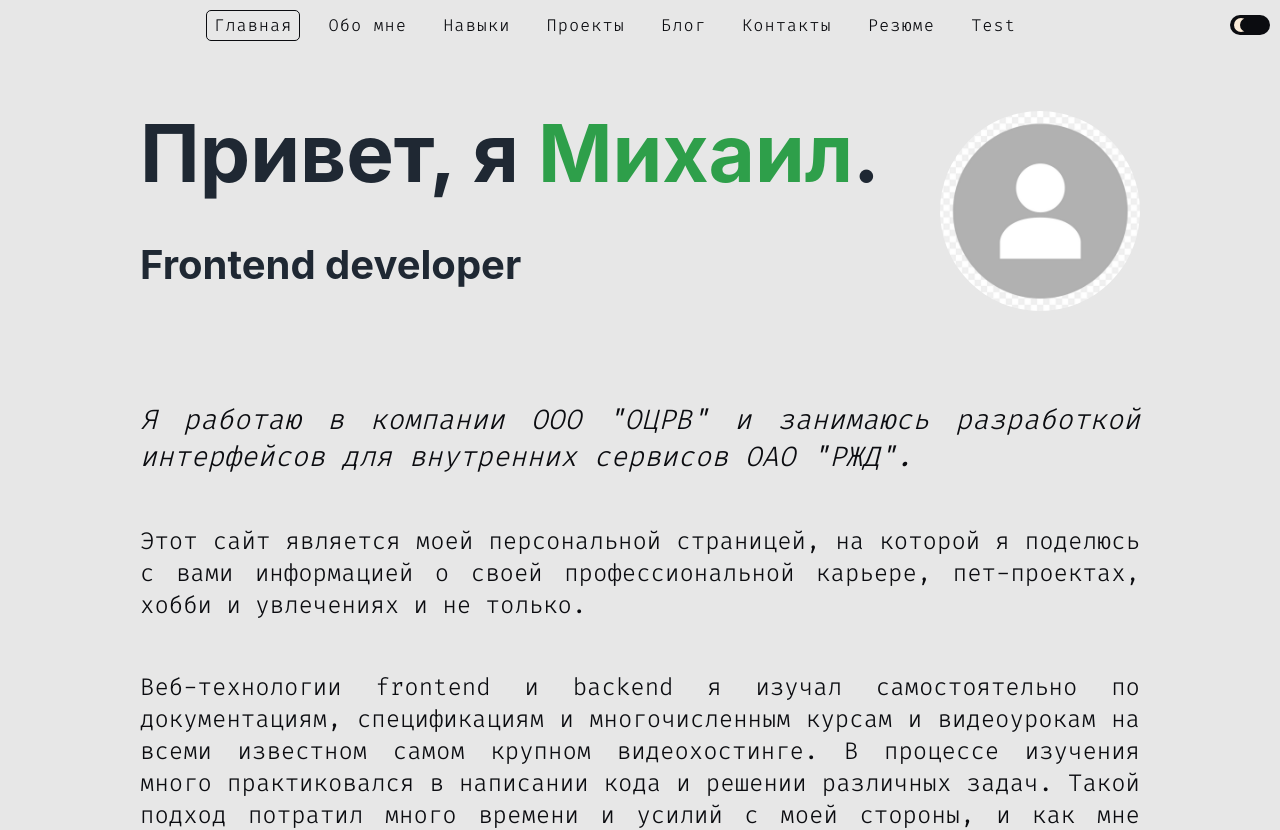
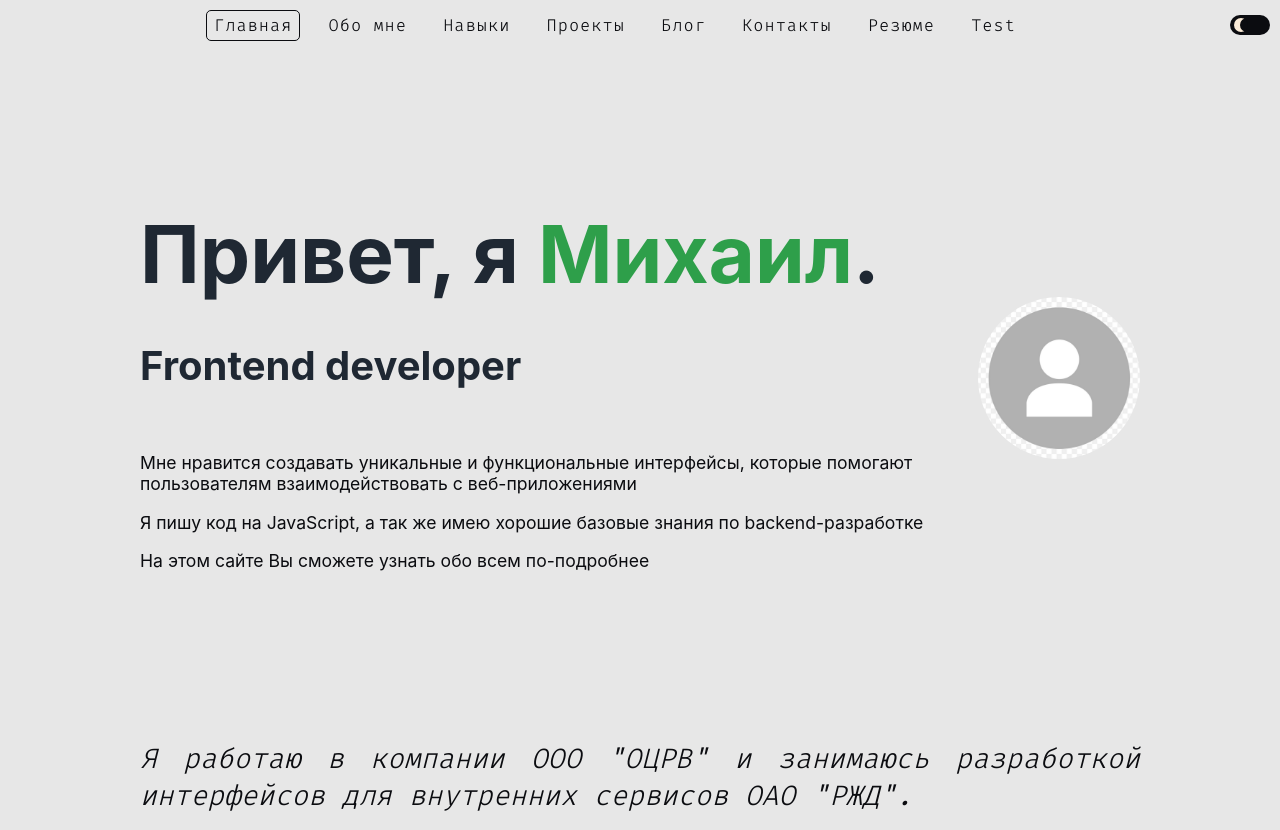
Before and after one commit to avramenkomy/portfolio, a React (Create React App) app in the folder frontend/: page / in a window 1280 px wide. Shown: the top 830 px of the page. Built offline with nearby package versions, Linux system fonts and the light colour scheme.

Commit message:
WIP: update home layout

```diff
--- a/frontend/src/components/Home.jsx
+++ b/frontend/src/components/Home.jsx
@@ -9,14 +9,27 @@ import usersPhotoMock from '../utils/img/users_photo_mock.jpeg';
 
 const useStyles = createUseStyles({
   title__container: {
+    height: '80vh',
     display: 'flex',
     flexDirection: 'row',
     flexWrap: 'nowrap',
     alignItems: 'center',
+    gap: '10px',
+    '@media (max-width: 1120px)': {
+      gap: '20px',
+    },
     '@media (max-width: 670px)': {
       alignItems: 'center',
       flexDirection: 'column-reverse',
+      height: 'auto',
     }
+  },
+  h1__container: {
+    flexGrow: 1,
+  },
+  short_text: {
+    fontSize: '1.1rem',
+    color: 'var(--contrast-text)',
   },
   h1_title: {
     color: 'var(--primary2)',
@@ -35,7 +48,7 @@ const useStyles = createUseStyles({
       fontSize: '50px',
     },
     '@media (max-width: 670px)': {
-      fontSize: '30px',
+      fontSize: '60px',
       textAlign: 'center',
     }
   },
@@ -51,10 +64,10 @@ const useStyles = createUseStyles({
   photo__container: {
     paddingTop: '20px',
     maxWidth: '200px',
-    width: '20%',
+    width: '25%',
     minWidth: '120px',
     maxHeight: '200px',
-    height: '20%',
+    height: 'auto',
     minHeight: '120px',
     borderRadius: '50%',
   },
@@ -139,10 +152,17 @@ function Home() {
   return (
     <div className={classes.root}>
       <div className={classes.title__container}>
-        <h1 className={classes.h1_title}>
-          Привет, я&nbsp;<span className={classes.name}>Михаил</span>.<br />
-          <span className={classes.occupation}>Frontend developer</span>
-        </h1>
+        <div className={classes.h1__container}>
+          <h1 className={classes.h1_title}>
+            Привет, я&nbsp;<span className={classes.name}>Михаил</span>.<br />
+            <span className={classes.occupation}>Frontend developer</span>
+          </h1>
+          <div className={classes.short_text}>
+            <p>Мне нравится создавать уникальные и функциональные интерфейсы, которые помогают пользователям взаимодействовать с веб-приложениями</p>
+            <p>Я пишу код на JavaScript, а так же имею хорошие базовые знания по backend-разработке</p>
+            <p>На этом сайте Вы сможете узнать обо всем по-подробнее</p>
+          </div>
+        </div>
         <div className={classes.photo__container}>
           <img className={classes.photo_mock} src={usersPhotoMock} alt="my_photo"/>
         </div>
```
